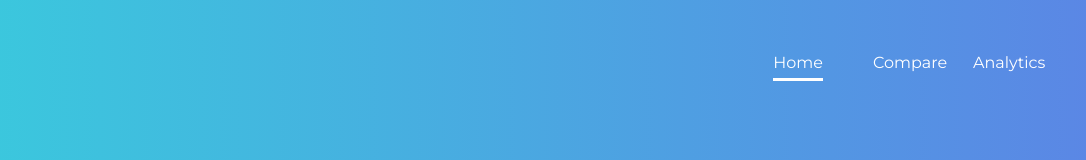
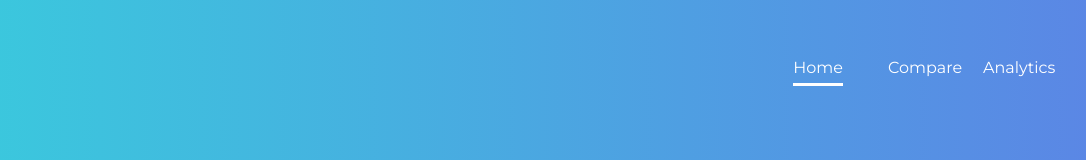
Before and after one commit to paineleffler/vision-ui, a React (Create React App) app: page / in a window 1280 px wide. Shown: the top 160 px of the page, without its empty margins (174-1260 px from the left). Built offline with nearby package versions, Linux system fonts and the light colour scheme.

Commit message:
margin/padding tweak

```diff
--- a/src/index.css
+++ b/src/index.css
@@ -139,8 +139,8 @@ svg rect {
 }
 
 .nav-flex-box {
-  width: 60px;
-  margin: 20px;
+  width: 45px;
+  margin: 25px;
   padding-top: 20px;
   text-align: center;
 }
```
